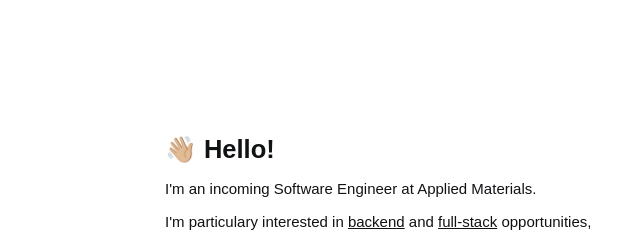
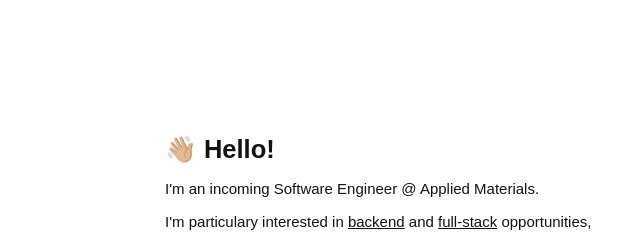
Before and after one commit to pdekim/pdekim.github.io, a plain HTML site: page index.html in a window 1280 px wide. Shown: the top 236 px of the page, 475-1115 px from the left. Drawn offline with nearby package versions, Linux system fonts and the light colour scheme.

Commit message:
small @ change

```diff
--- a/index.html
+++ b/index.html
@@ -21,7 +21,7 @@
         </div>
         <div class="section-2">
             <h2>👋🏼 Hello!</h2>
-            <p> I'm an incoming Software Engineer at Applied Materials. </p>
+            <p> I'm an incoming Software Engineer @ Applied Materials. </p>
             <p> I'm particulary interested in <u>backend</u> and <u>full-stack</u> opportunities, but always open to expand my knowledge in new areas. </p>
             <p> In my free time, I enjoy playing basketball or perfecting my Aglio e Olio. </p>
             <p> I'm an optimistic New York Knicks fan (sorry bay area folks). </p>
```
